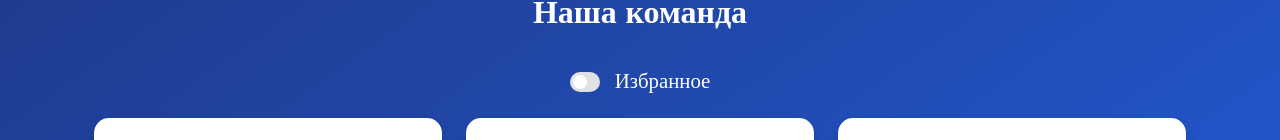
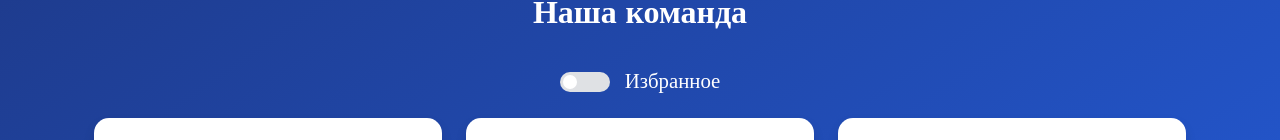
Before and after one commit to s1vo/hakaton-react, a React (Create React App) app: page /favourites in a window 1280 px wide. Shown: the part 137-277 px from the top of the page. Built offline with nearby package versions, Linux system fonts and the light colour scheme; the HTML template or start-up script is replaced by a standard one.

Commit message:
add width for checkbox

```diff
--- a/src/shared/ui/checkbox/checkbox.css
+++ b/src/shared/ui/checkbox/checkbox.css
@@ -17,7 +17,7 @@
   height: 20px;
   margin: 0;
   position: relative;
-  width: 30px;
+  width: 50px;
 }
 
 .checkbox-wrapper-2 .ikxBAC::before {
@@ -60,7 +60,7 @@
 
 .checkbox-wrapper-2 .ikxBAC:checked::after {
   background-color: #fff;
-  left: 13px;
+  left: 33px;
 }
 
 .checkbox-wrapper-2 :focus:not(.focus-visible) {
```
